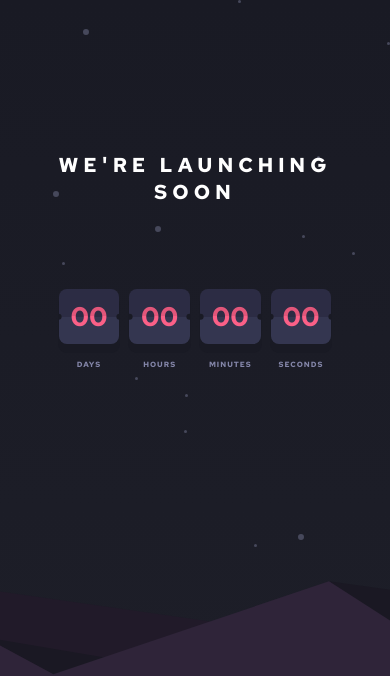
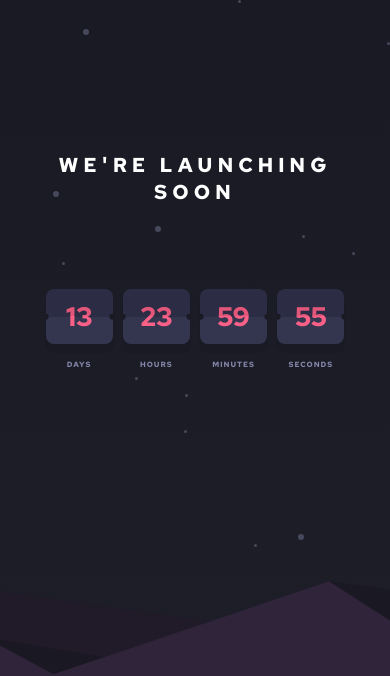
Before and after one commit to AngeloMar98/MentorChallenge-15, a plain HTML site: page index.html in a window 390 px wide. Shown: the top 676 px of the page. Drawn offline with Linux system fonts and the light colour scheme.

Commit message:
Add files via upload

```diff
--- a/index.html
+++ b/index.html
@@ -19,6 +19,7 @@
 
     <link rel="stylesheet" href="style.css" />
 
+    <script defer src="script.js"></script>
     <title>Frontend Mentor | Launch countdown timer</title>
   </head>
   <body class="body background-contain flex flex-column">
@@ -27,7 +28,7 @@
       <div class="counter flex flex-row">
         <div class="counter-days flex flex-column">
           <div class="counter-box">
-            <span class="counter-box-text">00</span>
+            <span class="counter-box-text">14</span>
           </div>
           <p class="counter-name">DAYS</p>
         </div>
--- /dev/null
+++ b/script.js
@@ -0,0 +1,46 @@
+"use strict";
+
+const days = document.querySelector(".counter-days").querySelector("span");
+const hours = document.querySelector(".counter-hours").querySelector("span");
+const minutes = document
+  .querySelector(".counter-minutes")
+  .querySelector("span");
+const seconds = document
+  .querySelector(".counter-seconds")
+  .querySelector("span");
+
+let countdown = 1_209_600;
+
+let d = String(Math.floor(countdown / 86400)).padStart(2, "0");
+let h = String(Math.floor((countdown % 86400) / 3600)).padStart(2, "0");
+let m = String(Math.floor(((countdown % 86400) % 3600) / 60)).padStart(2, "0");
+let s = String(Math.floor((((countdown % 86400) % 3600) % 60) % 60)).padStart(
+  2,
+  "0"
+);
+
+const updateClock = function () {
+  days.textContent = d;
+  hours.textContent = h;
+  minutes.textContent = m;
+  seconds.textContent = s;
+  if (countdown === 0) {
+    clearInterval(interval);
+    document.querySelector(".main").querySelector("p").textContent =
+      "PATIENT OR CHEATER?";
+  }
+};
+
+updateClock();
+
+const interval = setInterval(() => {
+  countdown--;
+  d = String(Math.floor(countdown / 86400)).padStart(2, "0");
+  h = String(Math.floor((countdown % 86400) / 3600)).padStart(2, "0");
+  m = String(Math.floor(((countdown % 86400) % 3600) / 60)).padStart(2, "0");
+  s = String(Math.floor((((countdown % 86400) % 3600) % 60) % 60)).padStart(
+    2,
+    "0"
+  );
+  updateClock();
+}, 1000);
--- a/style.css
+++ b/style.css
@@ -28,6 +28,8 @@ body {
   background-attachment: fixed;
 }
 
+/* GENERAL */
+
 .background-contain {
   background-position-x: right;
   background-size: 100% contain;
@@ -44,6 +46,8 @@ body {
 .flex-column {
   flex-direction: column;
 }
+
+/* STYLING */
 
 .main {
   width: 100%;
@@ -63,6 +67,7 @@ body {
   margin-bottom: 10rem;
 }
 
+/* ENTIRE COUNTER FLEX */
 .counter {
   gap: 2.4rem;
   width: fit-content;
@@ -72,7 +77,10 @@ body {
   text-align: center;
 }
 
+/* COUNTER BOX */
+
 .counter-box {
+  width: 18rem;
   background-image: linear-gradient(
     to bottom,
     #2c2c44 0%,
@@ -145,6 +153,7 @@ body {
   letter-spacing: 7px;
 }
 
+/* FOOTER */
 .footer {
   display: flex;
   justify-content: center;
@@ -173,6 +182,8 @@ body {
     brightness(105%) contrast(97%);
 }
 
+/* QUERIES */
+
 @media (max-width: 53em) {
   html {
     font-size: 52.5%;
@@ -192,6 +203,10 @@ body {
 }
 
 @media (max-width: 44em) {
+  .counter-box {
+    width: 13rem;
+  }
+
   .counter-box-text {
     font-size: 6.4rem;
   }
@@ -216,6 +231,7 @@ body {
   }
 
   .counter-box {
+    width: 11rem;
     padding: 1.2rem 2rem;
   }
 
@@ -240,6 +256,7 @@ body {
   }
 
   .counter-box {
+    width: 8rem;
     padding: 1.2rem 1.4rem;
   }
 
```
Also changed, not shown: 1 other file.
